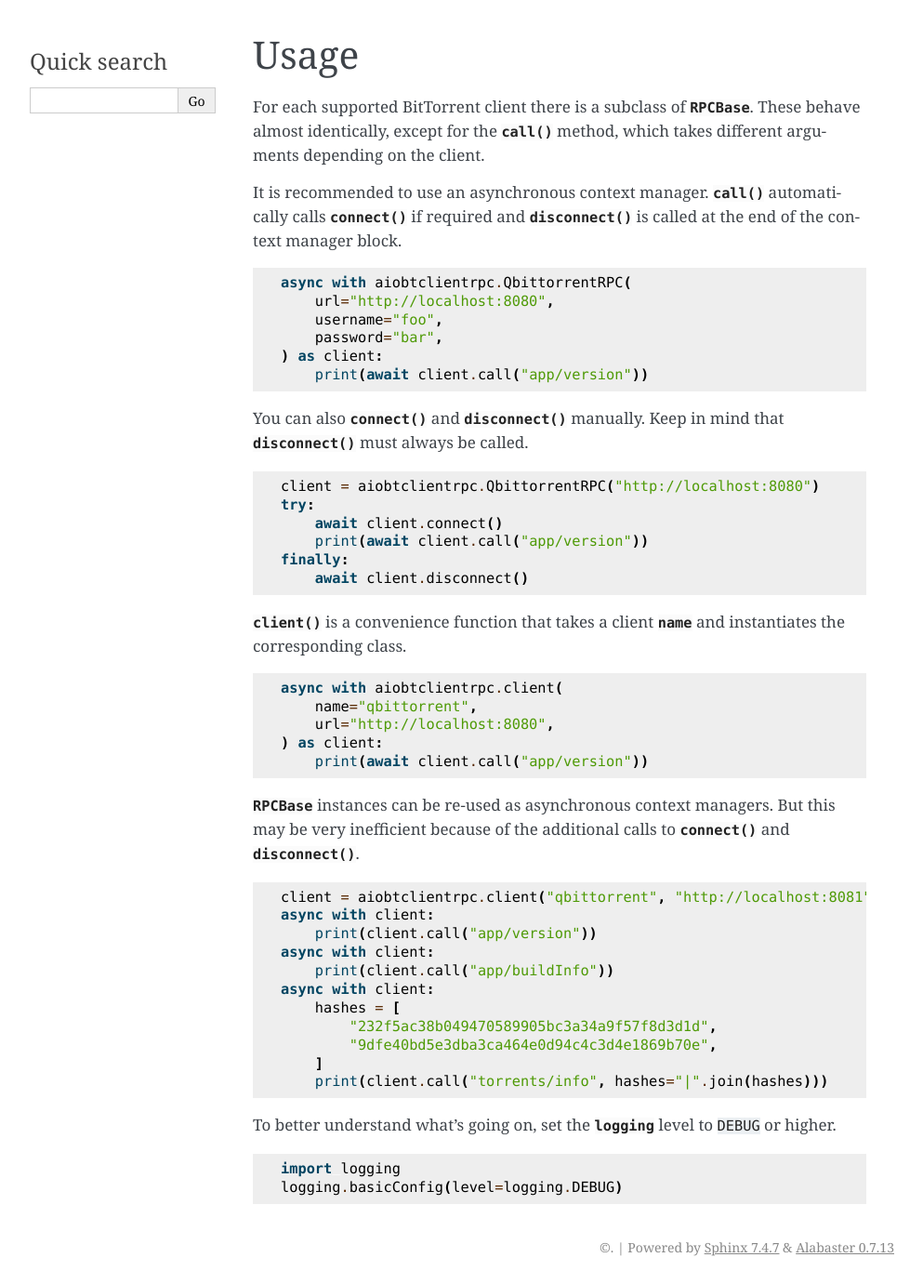
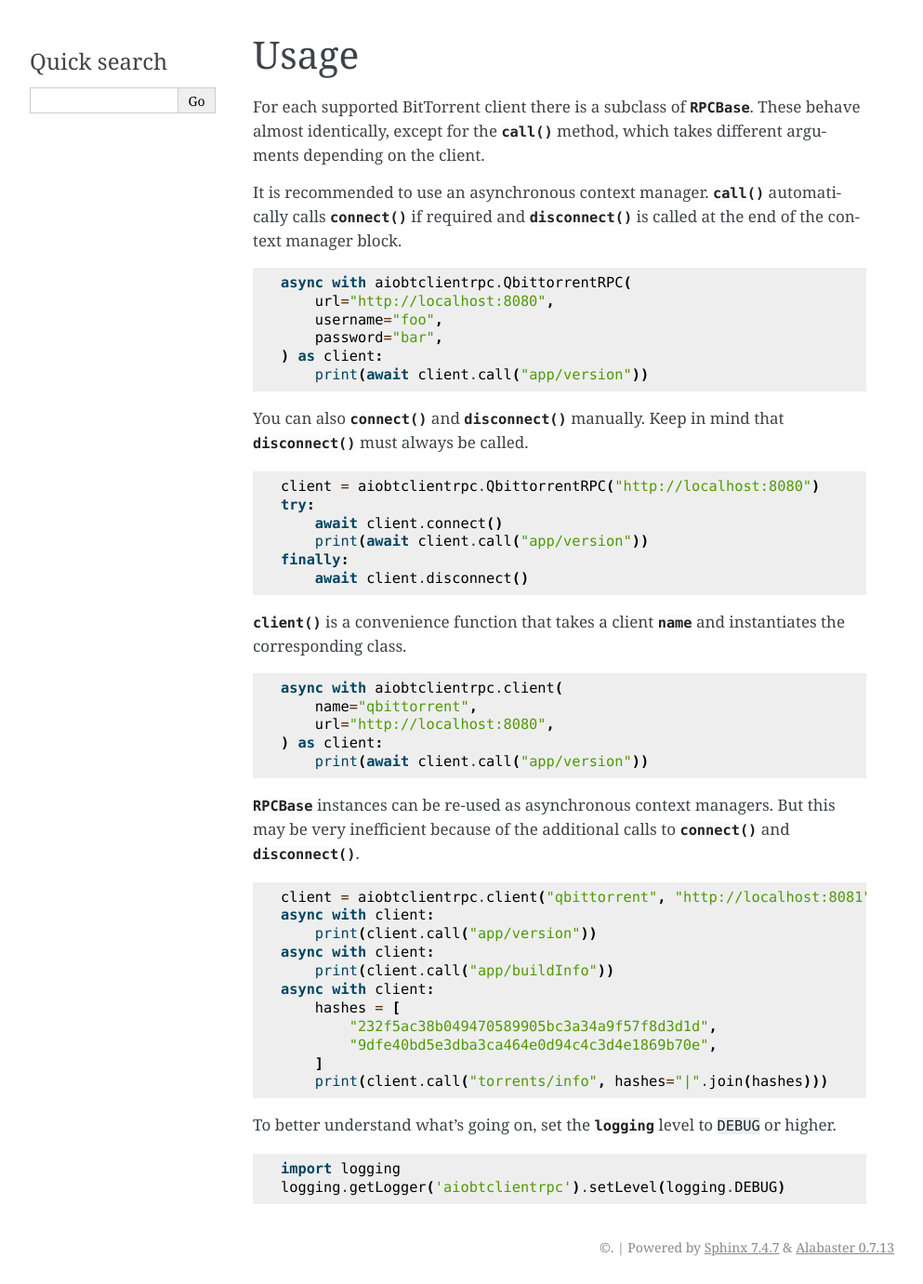
Before and after one commit to plotski/aio-btclient-rpc, a Sphinx documentation site: the page built from docs/usage.rst, in a window 1280 px wide. Shown: the whole page at 93% size, without its empty margins (148-1141 px from the left). Built offline with Sphinx 7.4.7, drawn with Linux system fonts in a browser that asks for light colours.

Commit message:
docs/usage.rst: Explain how to selectively enable debugging messages

```diff
--- a/docs/usage.rst
+++ b/docs/usage.rst
@@ -69,5 +69,5 @@ or higher.
 
 .. code-block:: python
 
-    import logging
-    logging.basicConfig(level=logging.DEBUG)
+   import logging
+   logging.getLogger('aiobtclientrpc').setLevel(logging.DEBUG)
```
